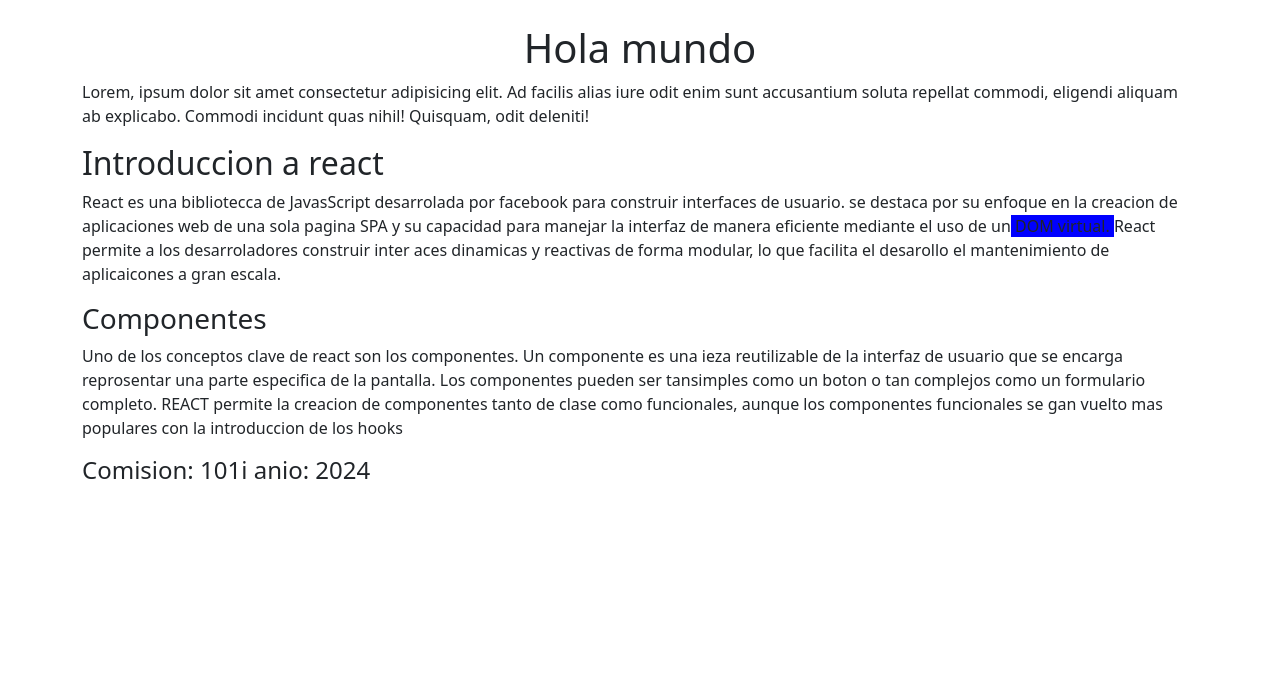
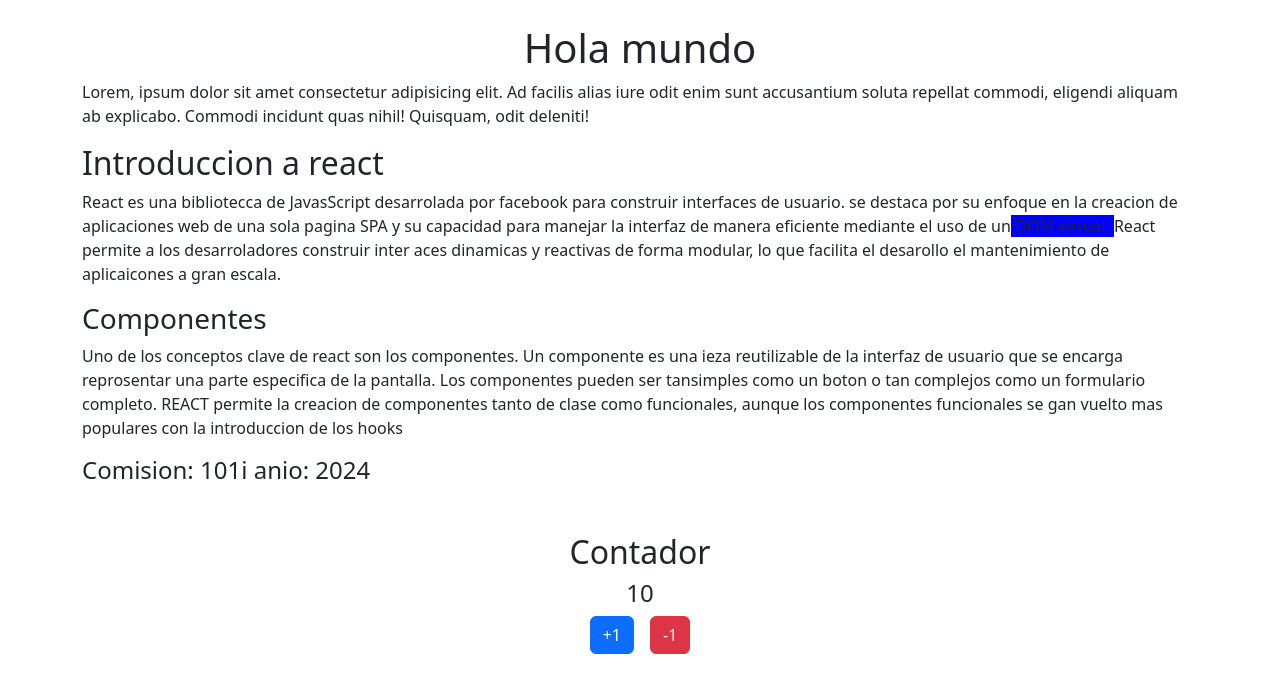
Before and after one commit to Tomas2845/ConceptoReact, a React (Vite) app: page / in a window 1280 px wide. Shown: the top 692 px of the page. Built offline with nearby package versions, Linux system fonts and the light colour scheme.

Commit message:
agregamos el maquetado al contador

```diff
--- a/src/App.jsx
+++ b/src/App.jsx
@@ -1,5 +1,6 @@
 import "bootstrap/dist/css/bootstrap.min.css";
 import Informacion from "./componentes/Informacion";
+import Contador from "./componentes/Contador";
 
 function App() {
   return (
@@ -14,7 +15,7 @@ function App() {
       {/* invocar los componentes */}
 
       <Informacion></Informacion>
-
+      <Contador></Contador>
 
     </main>
   );
--- /dev/null
+++ b/src/componentes/Contador.jsx
@@ -0,0 +1,13 @@
+const Contador = () => {
+  return (
+
+  <section className="text-center my-5">
+    <h2>Contador</h2>
+    <h4>10</h4>
+    <button className="btn btn-primary me-3">+1</button>
+    <button className="btn btn-danger">-1</button>
+  </section>)
+
+};
+
+export default Contador;
```
